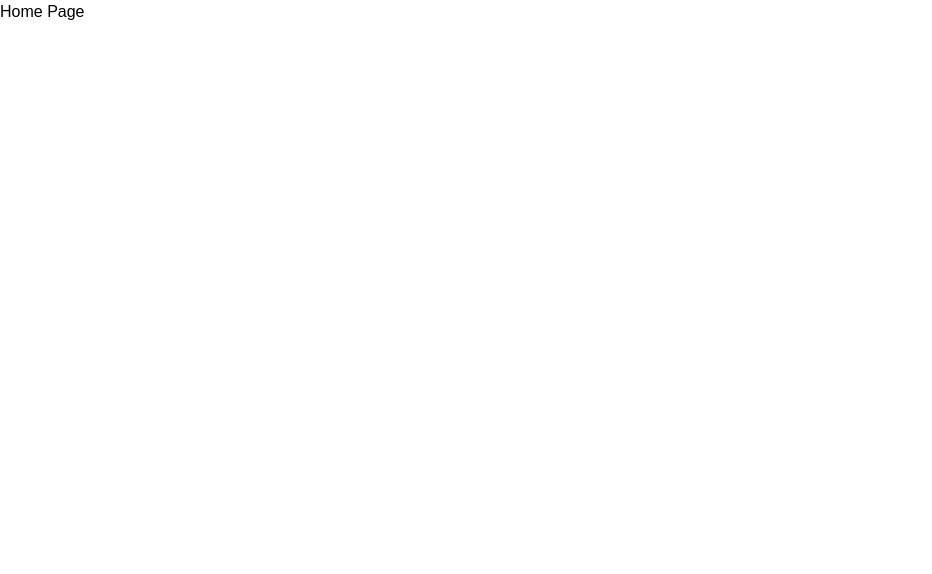
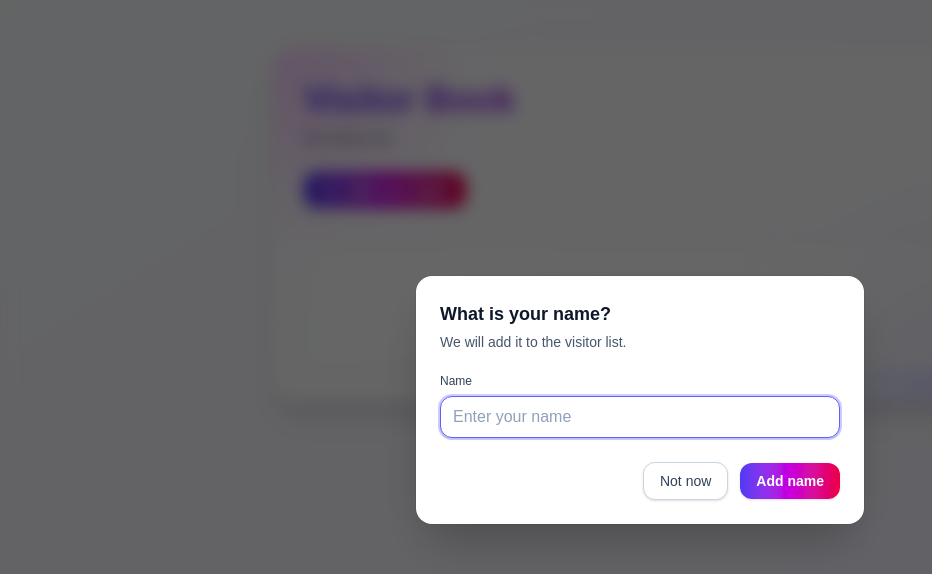
Before and after one commit to mahbub045/pwa-demo, a Next.js app: page / in a window 1280 px wide. Shown: the top 574 px of the page, without its empty margins (0-932 px from the left). Built offline with nearby package versions, Linux system fonts and the light colour scheme.

Commit message:
Design home page

```diff
--- a/src/components/Home/HomePage.tsx
+++ b/src/components/Home/HomePage.tsx
@@ -1,8 +1,235 @@
+"use client";
+
+import React, { useEffect, useMemo, useState } from "react";
+
+const LOCAL_STORAGE_KEY = "visitorNames";
+const SESSION_KEY = "hasSubmittedNameThisSession";
+
+function getStoredNames(): string[] {
+  if (typeof window === "undefined") return [];
+  try {
+    const raw = localStorage.getItem(LOCAL_STORAGE_KEY);
+    if (!raw) return [];
+    const parsed = JSON.parse(raw);
+    return Array.isArray(parsed)
+      ? parsed.filter((n) => typeof n === "string")
+      : [];
+  } catch {
+    return [];
+  }
+}
+
+function saveNames(names: string[]) {
+  try {
+    localStorage.setItem(LOCAL_STORAGE_KEY, JSON.stringify(names));
+  } catch {
+    // ignore write errors
+  }
+}
+
 const HomePage: React.FC = () => {
+  const [names, setNames] = useState<string[]>([]);
+  const [isModalOpen, setIsModalOpen] = useState(false);
+  const [nameInput, setNameInput] = useState("");
+  const [error, setError] = useState<string>("");
+
+  useEffect(() => {
+    setNames(getStoredNames());
+    const askedThisSession =
+      typeof window !== "undefined" &&
+      sessionStorage.getItem(SESSION_KEY) === "true";
+    setIsModalOpen(!askedThisSession);
+  }, []);
+
+  const visitorCountLabel = useMemo(() => {
+    const count = names.length;
+    if (count === 0) return "No visitors yet";
+    if (count === 1) return "1 visitor";
+    return `${count} visitors`;
+  }, [names.length]);
+
+  function normalizeName(value: string): string {
+    return value.trim().replace(/\s+/g, " ");
+  }
+
+  function handleSubmit() {
+    const normalized = normalizeName(nameInput);
+    if (!normalized) {
+      setError("Please enter your name");
+      return;
+    }
+
+    const exists = names.some(
+      (n) => n.toLowerCase() === normalized.toLowerCase()
+    );
+    if (exists) {
+      setError("This name is already on the list");
+      return;
+    }
+
+    const updated = [normalized, ...names];
+    setNames(updated);
+    saveNames(updated);
+    setIsModalOpen(false);
+    setNameInput("");
+    setError("");
+
+    try {
+      sessionStorage.setItem(SESSION_KEY, "true");
+    } catch {
+      // ignore
+    }
+  }
+
   return (
-    <div>
-      <h1>Home Page</h1>
-    </div>
+    <main className="min-h-dvh bg-gradient-to-br from-slate-50 to-violet-50 text-slate-900">
+      <section className="mx-auto max-w-3xl px-4 py-12">
+        <div className="relative overflow-hidden rounded-3xl bg-white/70 p-8 shadow-xl ring-1 ring-black/5 backdrop-blur">
+          <div className="pointer-events-none absolute -left-24 -top-24 h-56 w-56 rounded-full bg-fuchsia-400/30 blur-3xl" />
+          <div className="pointer-events-none absolute -bottom-24 -right-16 h-56 w-56 rounded-full bg-indigo-400/30 blur-3xl" />
+
+          <div className="relative">
+            <h1 className="bg-gradient-to-r from-indigo-600 via-fuchsia-600 to-rose-600 bg-clip-text text-3xl font-extrabold text-transparent sm:text-4xl">
+              Visitor Book
+            </h1>
+            <p className="mt-2 text-sm text-slate-600">{visitorCountLabel}</p>
+
+            <div className="mt-6 flex flex-wrap items-center gap-3">
+              <button
+                onClick={() => {
+                  setIsModalOpen(true);
+                  setError("");
+                }}
+                className="inline-flex items-center gap-2 rounded-xl bg-gradient-to-r from-indigo-600 via-fuchsia-600 to-rose-600 px-4 py-2 text-sm font-semibold text-white shadow hover:brightness-110 focus:outline-none focus:ring-2 focus:ring-indigo-500 focus:ring-offset-2"
+              >
+                <svg
+                  xmlns="http://www.w3.org/2000/svg"
+                  viewBox="0 0 24 24"
+                  fill="currentColor"
+                  className="h-5 w-5"
+                >
+                  <path
+                    fillRule="evenodd"
+                    d="M12 2.25a.75.75 0 01.75.75v8.25H21a.75.75 0 010 1.5h-8.25V21a.75.75 0 01-1.5 0v-8.25H3a.75.75 0 010-1.5h8.25V3a.75.75 0 01.75-.75z"
+                    clipRule="evenodd"
+                  />
+                </svg>
+                Add your name
+              </button>
+
+              {names.length > 0 && (
+                <button
+                  onClick={() => {
+                    setNames([]);
+                    saveNames([]);
+                    setError("");
+                  }}
+                  className="inline-flex items-center gap-2 rounded-xl border border-slate-300 bg-white px-4 py-2 text-sm font-medium text-slate-700 shadow-sm hover:bg-slate-50 focus:outline-none focus:ring-2 focus:ring-indigo-500 focus:ring-offset-2"
+                >
+                  Clear list
+                </button>
+              )}
+            </div>
+
+            <div className="mt-8">
+              {names.length === 0 ? (
+                <div className="flex items-center justify-center rounded-2xl border border-dashed border-slate-300 bg-white/60 p-10 text-center">
+                  <div>
+                    <p className="text-base font-medium text-slate-700">
+                      Be the first to sign the book
+                    </p>
+                    <p className="mt-1 text-sm text-slate-500">
+                      Add your name to get started.
+                    </p>
+                  </div>
+                </div>
+              ) : (
+                <ul className="grid grid-cols-1 gap-3 sm:grid-cols-2">
+                  {names.map((n) => (
+                    <li
+                      key={n}
+                      className="group flex items-center gap-3 rounded-2xl border border-slate-200 bg-white/80 p-4 shadow-sm ring-1 ring-black/5 transition hover:shadow-md"
+                    >
+                      <div className="flex h-10 w-10 items-center justify-center rounded-full bg-gradient-to-br from-indigo-500 to-fuchsia-500 text-white shadow">
+                        <span className="text-sm font-bold">
+                          {n.charAt(0).toUpperCase()}
+                        </span>
+                      </div>
+                      <div className="min-w-0">
+                        <p className="truncate text-sm font-semibold text-slate-800">
+                          {n}
+                        </p>
+                        <p className="text-xs text-slate-500">Signed visitor</p>
+                      </div>
+                    </li>
+                  ))}
+                </ul>
+              )}
+            </div>
+          </div>
+        </div>
+      </section>
+
+      {isModalOpen && (
+        <div className="fixed inset-0 z-50 flex items-center justify-center bg-black/60 p-4 backdrop-blur-sm">
+          <div className="w-full max-w-md rounded-2xl bg-white p-6 shadow-2xl ring-1 ring-black/5">
+            <h2 className="text-lg font-semibold text-slate-900">
+              What is your name?
+            </h2>
+            <p className="mt-1 text-sm text-slate-600">
+              We will add it to the visitor list.
+            </p>
+
+            <div className="mt-4">
+              <label
+                htmlFor="name"
+                className="text-xs font-medium text-slate-700"
+              >
+                Name
+              </label>
+              <input
+                id="name"
+                autoFocus
+                value={nameInput}
+                onChange={(e) => {
+                  setNameInput(e.target.value);
+                  setError("");
+                }}
+                onKeyDown={(e) => {
+                  if (e.key === "Enter") handleSubmit();
+                }}
+                className="mt-1 w-full rounded-xl border border-slate-300 bg-white px-3 py-2 text-slate-900 placeholder-slate-400 shadow-sm outline-none transition focus:border-indigo-500 focus:ring-2 focus:ring-indigo-500/30"
+                placeholder="Enter your name"
+              />
+              {error && <p className="mt-2 text-sm text-rose-600">{error}</p>}
+            </div>
+
+            <div className="mt-6 flex items-center justify-end gap-3">
+              <button
+                onClick={() => {
+                  setIsModalOpen(false);
+                  setError("");
+                  try {
+                    sessionStorage.setItem(SESSION_KEY, "true");
+                  } catch {
+                    // ignore
+                  }
+                }}
+                className="rounded-xl border border-slate-300 bg-white px-4 py-2 text-sm font-medium text-slate-700 shadow-sm hover:bg-slate-50"
+              >
+                Not now
+              </button>
+              <button
+                onClick={handleSubmit}
+                className="inline-flex items-center gap-2 rounded-xl bg-gradient-to-r from-indigo-600 via-fuchsia-600 to-rose-600 px-4 py-2 text-sm font-semibold text-white shadow hover:brightness-110 focus:outline-none focus:ring-2 focus:ring-indigo-500 focus:ring-offset-2"
+              >
+                Add name
+              </button>
+            </div>
+          </div>
+        </div>
+      )}
+    </main>
   );
 };
 
```
